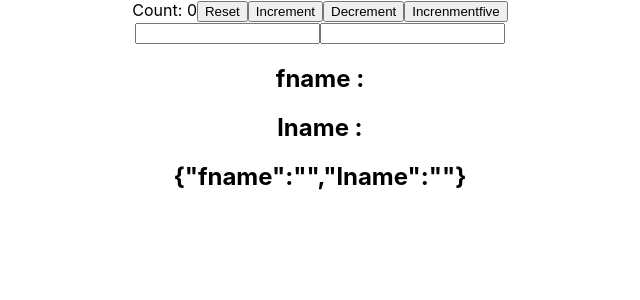
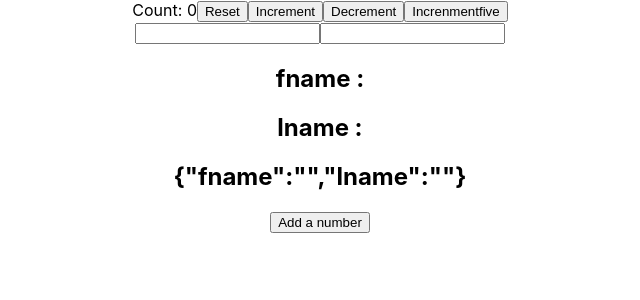
Before and after one commit to deadhit-7081/react-axios, a React (Create React App) app: page / in a window 1280 px wide. Shown: the top 300 px of the page, without its empty margins (320-960 px from the left). Built offline with nearby package versions, Linux system fonts and the light colour scheme.

Commit message:
useState With Array

```diff
--- a/src/App.js
+++ b/src/App.js
@@ -3,12 +3,14 @@ import './App.css';
 import PostList from './components/PostList';
 import HookCounter from './components/HookCounter';
 import HooksCounterThree from './components/HookCounter3';
+import HooksCounterFour from './components/HookCounter4';
 
 function App() {
   return (
     <div className="App">
       <HookCounter/>
       <HooksCounterThree/>
+      <HooksCounterFour/>
     </div>
   );
 }
--- /dev/null
+++ b/src/components/HookCounter4.js
@@ -0,0 +1,27 @@
+import React ,{useState} from 'react';
+
+//useState with array
+
+function HooksCounterFour()
+{
+    const [item,setItem] = useState([])
+
+    const addItem = ()=>{
+        setItem([...item,{
+            id:item.length,
+            value:Math.floor(Math.random()*10)+1
+        }])
+    }
+    return(
+        <div>
+            <button onClick = {addItem}>Add a number</button>
+            <ul>
+                {
+                    item.map(item => <li key={item.id}>{item.value}</li>)
+                }
+            </ul>
+        </div>
+    )
+}
+
+export default HooksCounterFour;
```
